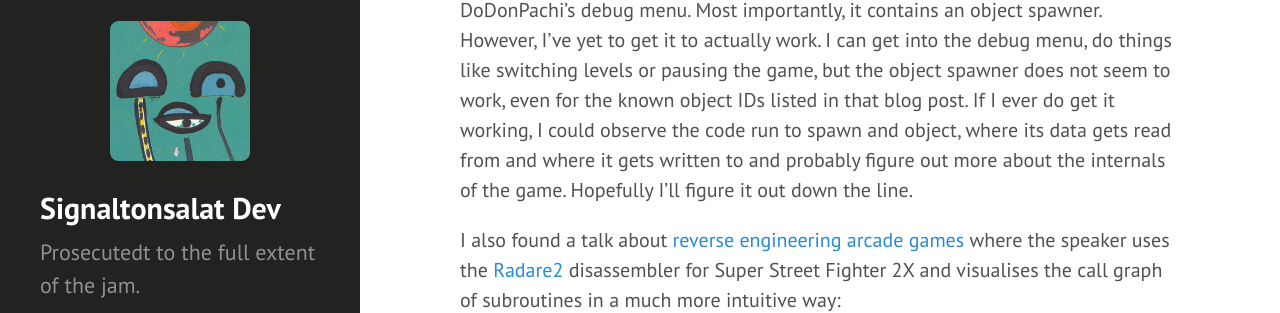
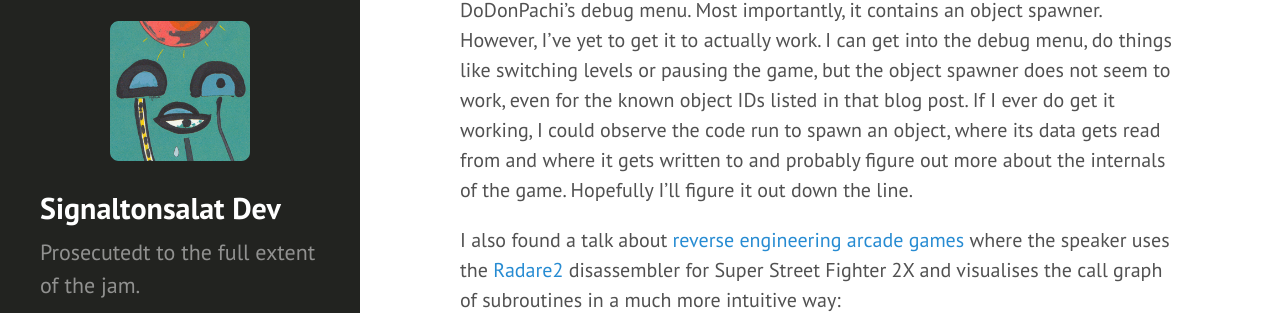
Before and after one commit to Palculator/palculator.github.io, a Jekyll site: the page built from _posts/2018-05-01-dodonpachi-reverse-engineering.md, in a window 1280 px wide and 900 px high, scrolled down 6389 px. Shown: the part 293-606 px from the top of the window. Built offline with Jekyll 4.4.1, drawn with Linux system fonts in a browser that asks for light colours; some of the changed text lies outside the part shown; grey boxes are pictures that could not be loaded.

Commit message:
Switch to rouge highlighter and fix a typo.

```diff
--- a/_config.yml
+++ b/_config.yml
@@ -1,6 +1,6 @@
 # Dependencies
 markdown:         kramdown
-highlighter:      pygments
+highlighter:      rouge
 
 # Permalinks
 permalink:        pretty
--- a/_posts/2018-05-01-dodonpachi-reverse-engineering.md
+++ b/_posts/2018-05-01-dodonpachi-reverse-engineering.md
@@ -173,7 +173,7 @@
 menu, do things like switching levels or pausing the game, but the object
 spawner does not seem to work, even for the known object IDs listed in that
 blog post. If I ever do get it working, I could observe the code run to spawn
-and object, where its data gets read from and where it gets written to and
+an object, where its data gets read from and where it gets written to and
 probably figure out more about the internals of the game. Hopefully I'll figure
 it out down the line.
 
```
